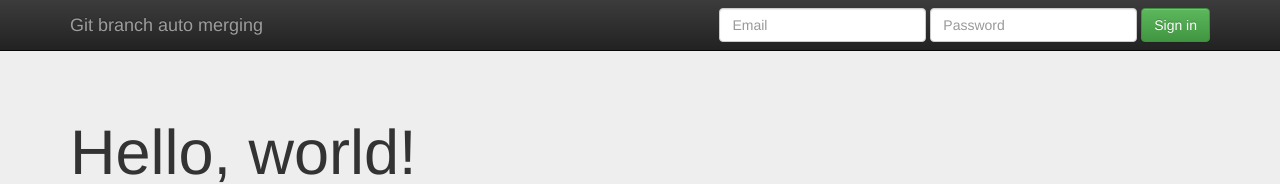
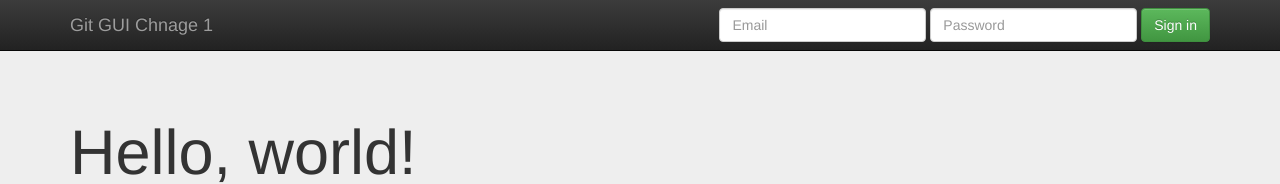
Before and after one commit to umeshwaychale/website, a plain HTML site: page index.html in a window 1280 px wide. Shown: the top 184 px of the page. Drawn offline with nearby package versions, Linux system fonts and the light colour scheme.

Commit message:
Git GUI Change 1

```diff
--- a/index.html
+++ b/index.html
@@ -6,7 +6,7 @@
     <head>
         <meta charset="utf-8">
         <meta http-equiv="X-UA-Compatible" content="IE=edge,chrome=1">
-        <title>Git branch auto merging</title>
+        <title>Git GUI Chnage 1</title>
         <meta name="description" content="">
         <meta name="viewport" content="width=device-width, initial-scale=1">
         <link rel="apple-touch-icon" href="apple-touch-icon.png">
@@ -36,7 +36,7 @@
             <span class="icon-bar"></span>
             <span class="icon-bar"></span>
           </button>
-          <a class="navbar-brand" href="#">Git branch auto merging</a>
+          <a class="navbar-brand" href="#">Git GUI Chnage 1</a>
         </div>
         <div id="navbar" class="navbar-collapse collapse">
           <form class="navbar-form navbar-right" role="form">
```
